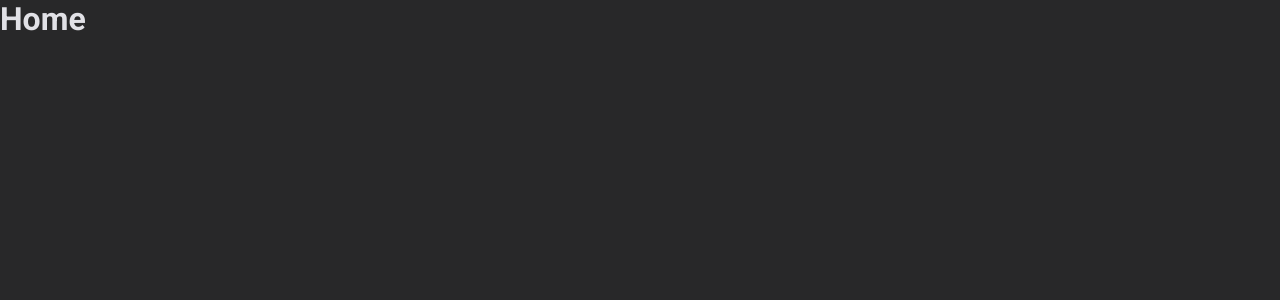
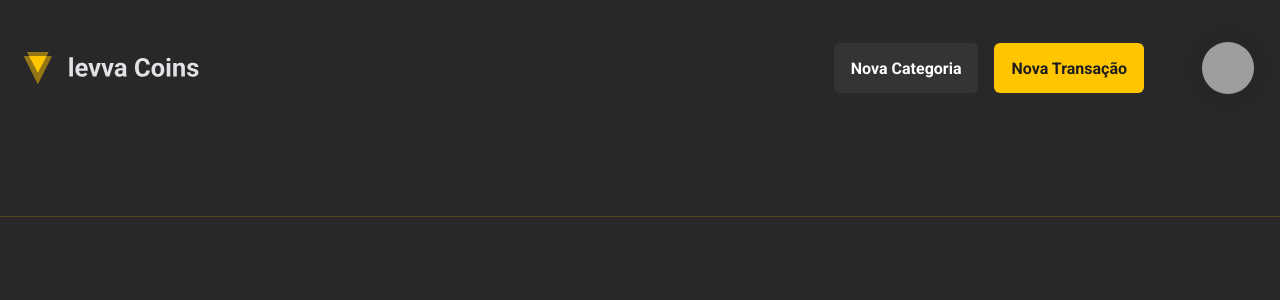
Before and after one commit to antonio-cosmo/Levva.Newbies.LevvaCoins-UI, a React (Vite) app: page /home in a window 1280 px wide. Shown: the top 300 px of the page. Built offline with nearby package versions, Linux system fonts and the light colour scheme; grey boxes are pictures that could not be loaded.

Commit message:
feat(header-component): create Header component

```diff
--- /dev/null
+++ b/src/components/Header/index.tsx
@@ -0,0 +1,18 @@
+import logoLevvaCoins from "../../assets/logo.svg"
+import { Button } from "../Button";
+import { HeaderContainer, HeaderContent, UserAvatar } from "./styles";
+
+export function Header() {
+    return (
+        <HeaderContainer>
+            <HeaderContent>
+                <img src={logoLevvaCoins} alt="logo do levva coins" />
+                <div>
+                    <Button type="button" text="Nova Categoria" size="medium" variant="second" />
+                    <Button type="button" text="Nova Transação" size="medium" variant="primary" />
+                </div>
+            </HeaderContent>
+            <UserAvatar src="https://avatars.githubusercontent.com/u/77928459?v=4" />
+        </HeaderContainer>
+    )
+}
--- /dev/null
+++ b/src/components/Header/styles.ts
@@ -0,0 +1,46 @@
+import { styled } from "styled-components";
+
+export const HeaderContainer = styled.header`
+    background: linear-gradient(to bottom, ${props => props.theme.black}, ${props => props.theme["gary-700"]});
+    padding: 2.5rem 0 7.5rem;
+
+    display: grid;
+    grid-template-columns: 1fr 70rem 7rem 1fr;
+    grid-column-start: 1;
+    grid-column-end: 5;
+
+    border-bottom: 1px solid ${props => props.theme["yellow-500"]}30;
+`
+export const HeaderContent = styled.div`
+    width: 100%;
+    max-width: 70rem;
+    grid-column: 2 / 3;
+
+    display: flex;
+    justify-content: space-between;
+    align-items: center;
+    div{
+        display: flex;
+        justify-content: center;
+        align-items: center;
+        gap: 1rem;
+    }
+`
+export const UserAvatar = styled.img`
+    width: 3.5rem;
+    height: 3.5rem;
+    border-radius: 50%;
+    border: 2px solid transparent;
+    box-shadow: 0px 0px 10px 10px #00000010;
+
+    grid-column: 3 / 4 ;
+    display: flex;
+    justify-self: flex-end;
+
+    transition: all .3s;
+    &:hover{
+        cursor: pointer;
+        border: 2px solid ${props => props.theme["yellow-500"]};
+        box-shadow: 0px 0px 10px 20px #00000015;
+    }
+`
--- a/src/pages/Home/index.tsx
+++ b/src/pages/Home/index.tsx
@@ -1,3 +1,9 @@
+import { Header } from "../../components/Header";
+import { Homewrapper } from "./styles";
 export function Home() {
-    return <h1>Home</h1>
+    return (
+        <Homewrapper>
+            <Header />
+        </Homewrapper>
+    )
 }
--- /dev/null
+++ b/src/pages/Home/styles.ts
@@ -0,0 +1,6 @@
+import { styled } from "styled-components";
+
+export const Homewrapper = styled.div`
+    display: grid;
+    grid-template-columns: 1fr 77rem 1fr;
+`
```
